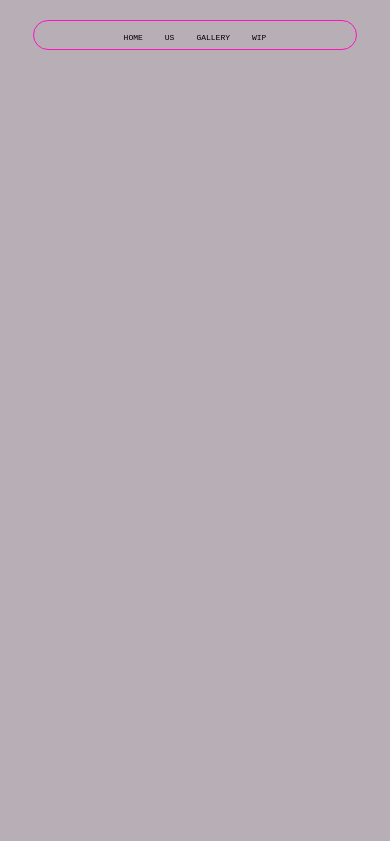
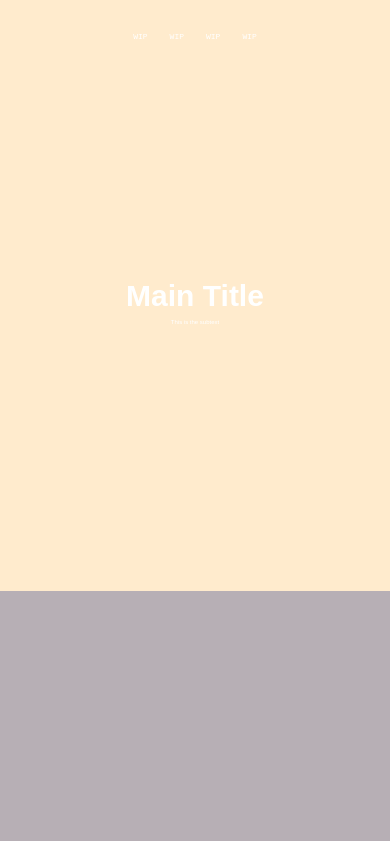
Before and after one commit to hxt-iiixi/feb14, a plain HTML site: page index.html in a window 390 px wide. Shown: the top 841 px of the page. Drawn offline with Linux system fonts and the light colour scheme; a web font is replaced by a local one.

Commit message:
nav wip conts finalize

```diff
--- a/index.html
+++ b/index.html
@@ -5,22 +5,37 @@
     <meta name="viewport" content="width=device-width, initial-scale=1.0">
     <title>Document</title>
     <link rel="stylesheet" href="style.css">
+    <link href="https://fonts.cdnfonts.com/css/tangerine" rel="stylesheet">
 </head>
+<style>
+   @import url('https://fonts.cdnfonts.com/css/tangerine');
+</style>
+
 <body>
     <nav class="nav">
         <ul class="nav-links">
-            <li><button><a href=""  class="links">HOME</a></button></li>
-            <li><button><a href=""  class="links">US</a></button></li>
-            <li><button><a href=""  class="links">GALLERY</a></button></li>
+            <li><button><a href=""  class="links">WIP</a></button></li>
+            <li><button><a href=""  class="links">WIP</a></button></li>
+            <li><button><a href=""  class="links">WIP</a></button></li>
             <li><button><a href=""  class="links">WIP</a></button></li>
         </ul>
     </nav>
+    <div class="hero-pic">
+        <div class="pic-cont">
+            <div class="text-container">
+                <h1 class="cont-text">Main Title</h1>
+                <p class="subtext">This is the subtext</p>
+            </div>
+        </div>
+    </div>
     <div class="hero-cont">
         <div class="hero">
-            <div class="sub-hero">
 
+        </div>
+    </div>
+    <div class="sub-hero">
+        <div class="sub-cont">
 
-            </div>
         </div>
     </div>
 
--- a/style.css
+++ b/style.css
@@ -12,14 +12,14 @@ body {
     display: flex;
     align-items: center;
     justify-content: center;
-    width: 40%;
+    width: 70%;
     background-color: transparent;
     min-height: 2vh;
     padding: 0 10px;
     overflow: hidden;
     margin-top: 20px;
     border-radius: 25px;
-    border: 1px solid rgb(255, 18, 192);
+
 }
 
 .nav-links {
@@ -34,7 +34,7 @@ body {
 }
 
 .nav-links li {
-    margin: 5px 30px;
+    margin: 5px 45px;
     white-space: nowrap;
 }
 
@@ -42,7 +42,7 @@ body {
 .links {
     position: relative;
     text-decoration: none;
-    color: rgb(0, 0, 0);
+    color: rgb(255, 255, 255);
     font-family: monospace;
     font-size: 10PX;
     scale: 1;
@@ -121,15 +121,81 @@ button:hover{
     }
 }
 
+.hero-pic{
+    width: 100%;
+    height: 70vh;
+    background-color: blanchedalmond;
+    display: flex;
+    align-items: center;
+    justify-content: center;
+}
+
+.text-container {
+    text-align: center;
+    width: 100%;
+}
+
+.cont-text {
+    font-family: 'Tangerine', sans-serif;
+    color: white;
+    font-weight: 700;
+    font-size: 60px;
+    margin-bottom: 5px;
+}
+
+.subtext {
+    font-family: 'Tangerine', sans-serif;
+    color: white;
+    font-weight: 400;
+    font-size: 10px;
+    display: block;
+}
+
+@media (max-width: 800px) {
+    .cont-text {
+        font-size: 50px;
+    }
+
+    .subtext {
+        font-size: 8px;
+    }
+}
+
+@media (max-width: 600px) {
+    .cont-text {
+        font-size: 40px;
+    }
+
+    .subtext {
+        font-size: 7px;
+    }
+}
+
+@media (max-width: 400px) {
+    .cont-text {
+        font-size: 30px;
+    }
+
+    .subtext {
+        font-size: 6px;
+    }
+}
+
 
 .hero-cont{
     width: 100%;
-    height: 100vh;
+    height: 30vh;
     background-color: rgb(183, 175, 181);
+}
+
+.sub-hero{
+    width: 100%;
+    height: 50vh;
+    background-color: rgb(119, 112, 118);
 }
 
 .footer{
     width: 100%;
-    height: 30vh;
+    height: 15vh;
     background-color: rgb(194, 1, 143);
 }
```
